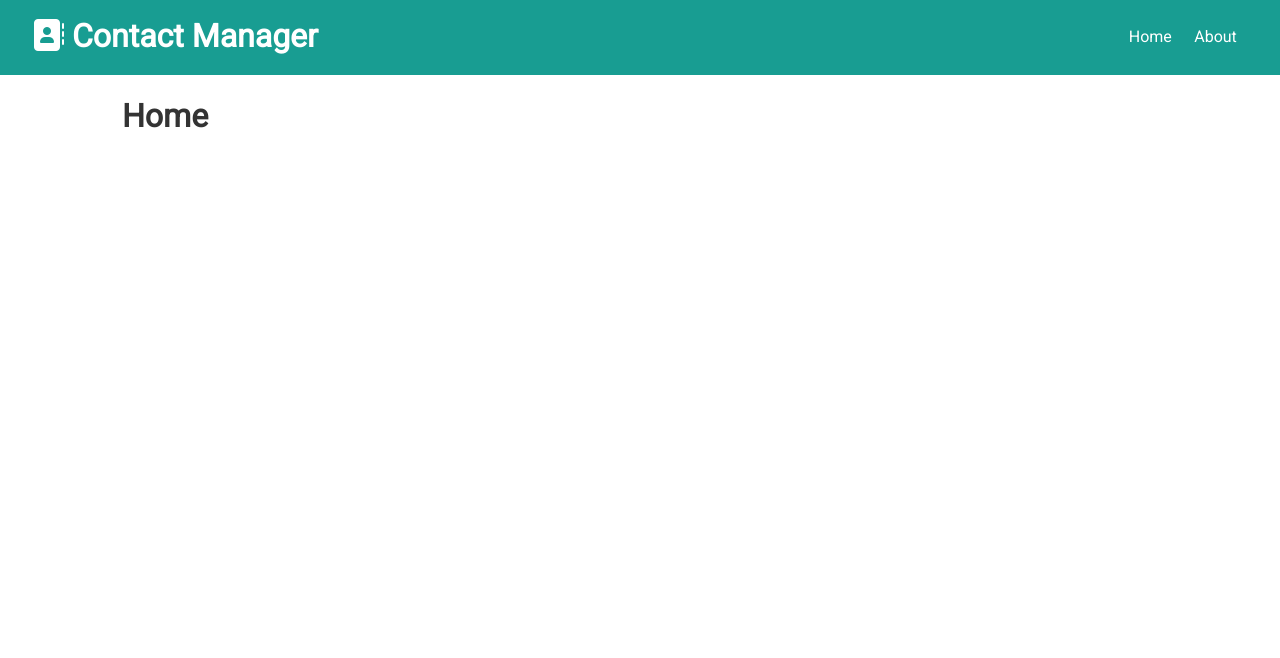
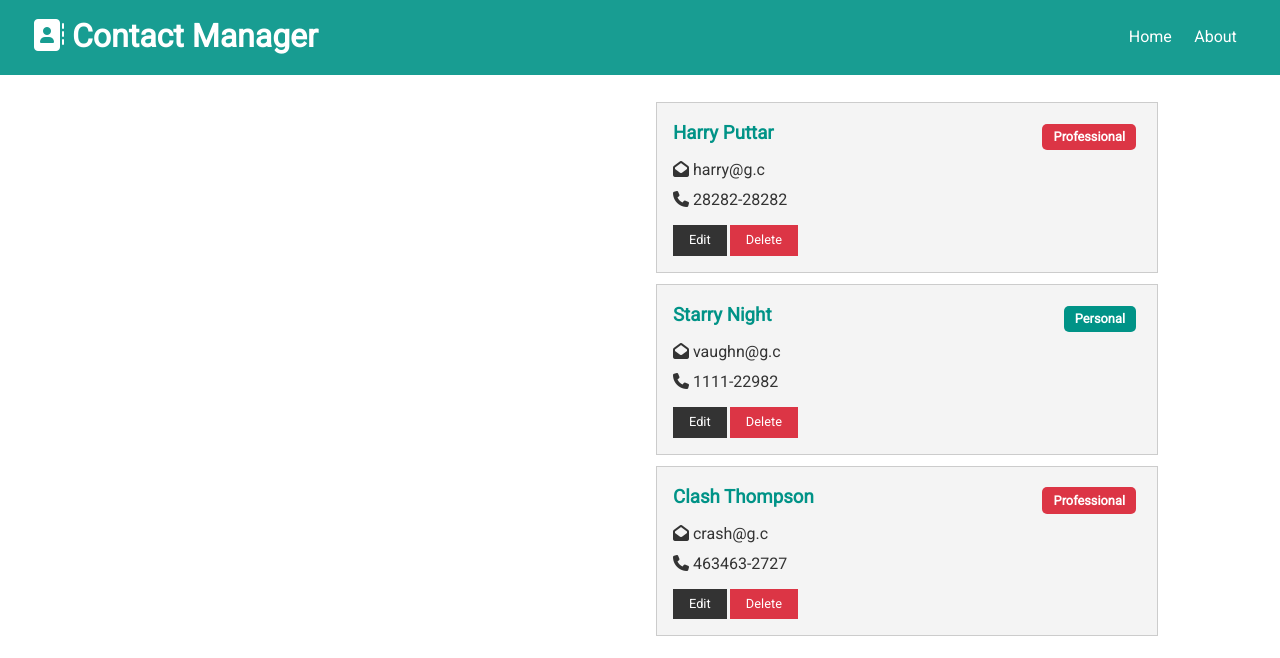
Before and after one commit to chinmayparab/contact-manager, a React (Create React App) app in the folder client/: page / in a window 1280 px wide. Shown: the top 658 px of the page. Built offline with nearby package versions, Linux system fonts and the light colour scheme.

Commit message:
Contact Components

```diff
--- /dev/null
+++ b/client/src/components/contacts/ContactItem.js
@@ -0,0 +1,45 @@
+import React from "react";
+import PropTypes from "prop-types";
+
+const ContactItem = ({ contact }) => {
+  const { id, name, email, phone, type } = contact;
+
+  return (
+    <div className='card bg-light'>
+      <h3 className='text-primary text-left'>
+        {name}{" "}
+        <span
+          style={{ float: "right" }}
+          className={
+            "badge " +
+            (type === "professional" ? "badge-danger" : "badge-primary")
+          }
+        >
+          {type.charAt(0).toUpperCase() + type.slice(1)}
+        </span>
+      </h3>
+      <ul className='list'>
+        {email && (
+          <li>
+            <i className='fas fa-envelope-open'></i> {email}
+          </li>
+        )}
+        {phone && (
+          <li>
+            <i className='fas fa-phone'></i> {phone}
+          </li>
+        )}
+      </ul>
+      <p>
+        <button className='btn btn-dark btn-sm'>Edit</button>
+        <button className='btn btn-danger btn-sm'>Delete</button>
+      </p>
+    </div>
+  );
+};
+
+ContactItem.propTypes = {
+  contact: PropTypes.object.isRequired,
+};
+
+export default ContactItem;
--- /dev/null
+++ b/client/src/components/contacts/Contacts.js
@@ -0,0 +1,19 @@
+import React, { Fragment, useContext } from "react";
+import ContactItem from "./ContactItem";
+import ContactContext from "../../context/contact/contactContext";
+
+const Contacts = () => {
+  const contactContext = useContext(ContactContext);
+
+  const { contacts } = contactContext;
+
+  return (
+    <Fragment>
+      {contacts.map((contact) => (
+        <ContactItem key={contact.id} contact={contact} />
+      ))}
+    </Fragment>
+  );
+};
+
+export default Contacts;
--- a/client/src/components/pages/Home.js
+++ b/client/src/components/pages/Home.js
@@ -1,9 +1,13 @@
 import React from "react";
+import Contacts from "../contacts/Contacts";
 
 const Home = () => {
   return (
-    <div>
-      <h1>Home</h1>
+    <div className='grid-2'>
+      <div>{/* contact form */}</div>
+      <div>
+        <Contacts />
+      </div>
     </div>
   );
 };
--- a/client/src/context/contact/ContactState.js
+++ b/client/src/context/contact/ContactState.js
@@ -21,21 +21,21 @@
         name: "Harry Puttar",
         email: "harry@g.c",
         phone: "28282-28282",
-        type: "Professional",
+        type: "professional",
       },
       {
         id: 2,
         name: "Starry Night",
         email: "vaughn@g.c",
         phone: "1111-22982",
-        type: "Personal",
+        type: "personal",
       },
       {
         id: 3,
         name: "Clash Thompson",
         email: "crash@g.c",
         phone: "463463-2727",
-        type: "Professional",
+        type: "professional",
       },
     ],
   };
```
